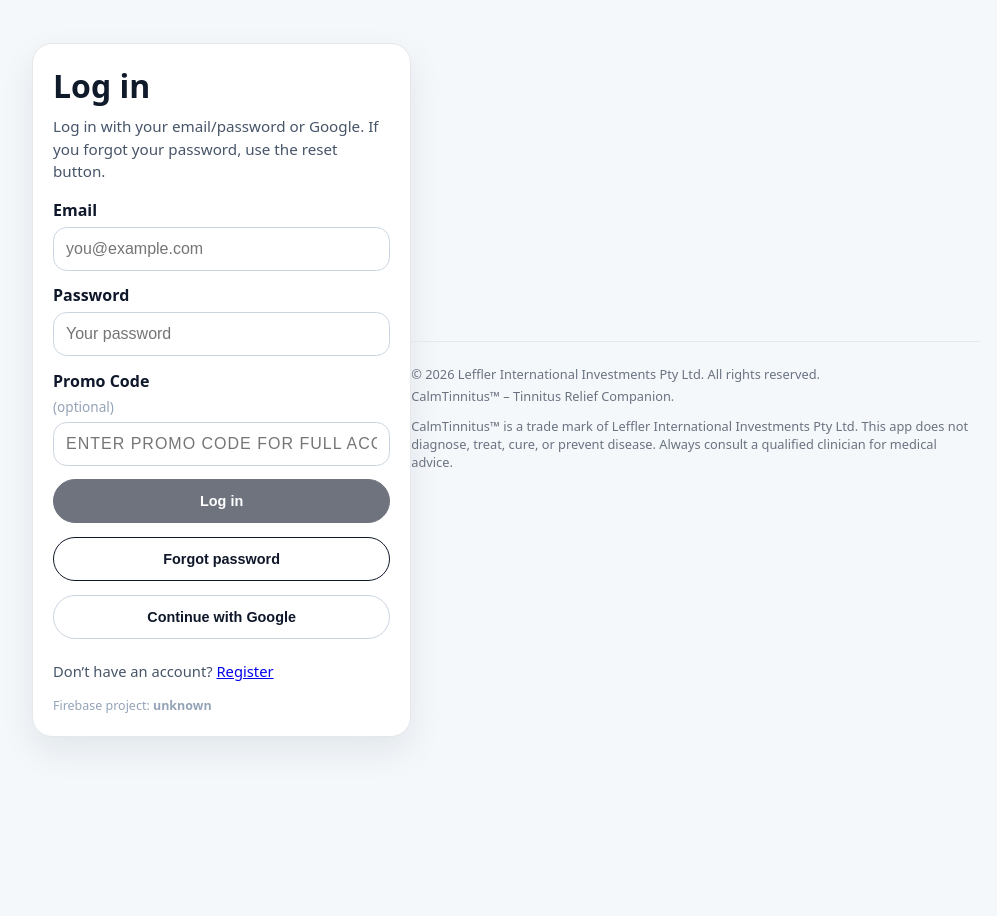
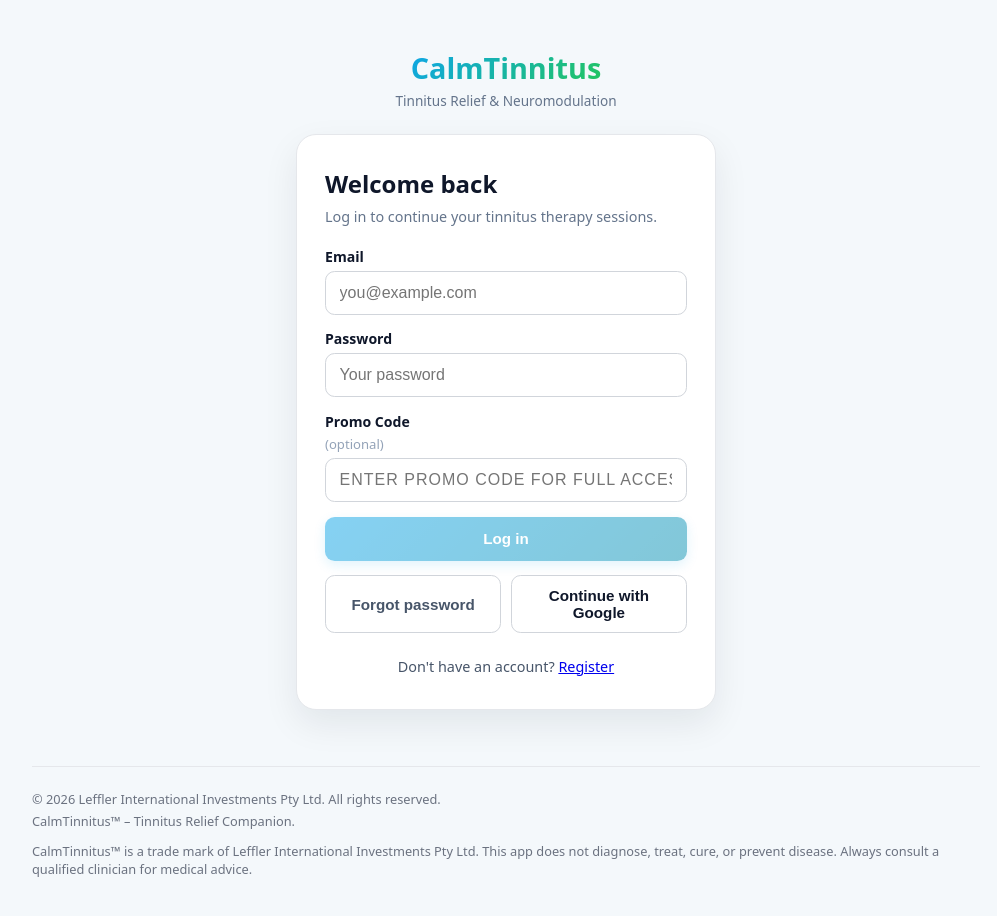
Before and after one commit to danyaffa/CalmTinnitus, a Next.js app: page /login in a window 1280 px wide. Shown: the whole page, without its empty margins (134-1131 px from the left). Before the commit the page ends 800 px from the top, so only its background shows below. Built offline with nearby package versions, Linux system fonts and the light colour scheme; no server answers.

Commit message:
Update page.tsx

```diff
--- a/app/login/page.tsx
+++ b/app/login/page.tsx
@@ -18,283 +18,155 @@ const PROMO_CODE = process.env.NEXT_PUBLIC_PROMO_CODE || "";
 
 function friendlyAuthError(codeOrMsg: string) {
   const s = (codeOrMsg || "").toLowerCase();
-
-  if (s.includes("auth/invalid-credential") || s.includes("wrong-password")) {
-    return "Incorrect email or password. Try again, or use “Forgot password”.";
-  }
-  if (s.includes("auth/user-not-found")) {
-    return "No account found for this email. Please register.";
-  }
-  if (s.includes("auth/too-many-requests")) {
-    return "Too many attempts. Please wait a few minutes and try again.";
-  }
-  if (s.includes("auth/popup-closed-by-user")) {
-    return "Google sign-in popup was closed. Please try again.";
-  }
-  if (s.includes("auth/operation-not-allowed")) {
-    return "Google sign-in is not enabled in Firebase Auth yet. Enable Google provider.";
-  }
-  if (s.includes("auth/unauthorized-domain")) {
-    return "This domain is not authorized for Google sign-in. Add your domain in Firebase Auth settings.";
-  }
+  if (s.includes("auth/invalid-credential") || s.includes("wrong-password")) return "Incorrect email or password. Try again, or use Forgot password.";
+  if (s.includes("auth/user-not-found")) return "No account found for this email. Please register.";
+  if (s.includes("auth/too-many-requests")) return "Too many attempts. Please wait a few minutes and try again.";
+  if (s.includes("auth/popup-closed-by-user")) return "Google sign-in popup was closed. Please try again.";
+  if (s.includes("auth/operation-not-allowed")) return "Google sign-in is not enabled in Firebase Auth yet.";
+  if (s.includes("auth/unauthorized-domain")) return "This domain is not authorized for Google sign-in.";
   return "Login failed. Please try again.";
 }
 
 export default function LoginPage() {
   const [email, setEmail] = useState("");
   const [password, setPassword] = useState("");
-
   const [promoCode, setPromoCode] = useState("");
-
   const [busy, setBusy] = useState(false);
   const [msg, setMsg] = useState<string>("");
   const [successMsg, setSuccessMsg] = useState<string>("");
 
-  const canSubmit = useMemo(() => {
-    return email.trim().length > 3 && password.length >= 6;
-  }, [email, password]);
+  const canSubmit = useMemo(() => email.trim().length > 3 && password.length >= 6, [email, password]);
 
   const firebaseDebug = useMemo(() => {
-    // Helps diagnose: “Register says exists but Login says none”.
     const projectId = (auth as any)?.app?.options?.projectId || "";
-    const authDomain = (auth as any)?.app?.options?.authDomain || "";
-    const apiKeyTail = String((auth as any)?.app?.options?.apiKey || "").slice(
-      -6
-    );
-    return { projectId, authDomain, apiKeyTail };
+    return { projectId };
   }, []);
 
   async function activatePromo(uid: string): Promise<boolean> {
     const code = promoCode.trim();
     if (!code) return false;
-    if (!PROMO_CODE) {
-      setMsg("Promo codes are not enabled right now.");
-      return false;
-    }
-    if (code.toUpperCase() !== PROMO_CODE.trim().toUpperCase()) {
-      setMsg("Invalid promo code. Please check and try again.");
-      return false;
-    }
+    if (!PROMO_CODE) { setMsg("Promo codes are not enabled right now."); return false; }
+    if (code.toUpperCase() !== PROMO_CODE.trim().toUpperCase()) { setMsg("Invalid promo code."); return false; }
     if (firebaseReady && db) {
       const ref = doc(db, "users", uid);
-      await setDoc(
-        ref,
-        {
-          uid,
-          subscriptionStatus: "active",
-          accessType: "promo",
-          promoCodeUsed: code.toUpperCase(),
-          promoActivatedAt: serverTimestamp(),
-        },
-        { merge: true }
-      );
+      await setDoc(ref, { uid, subscriptionStatus: "active", accessType: "promo", promoCodeUsed: code.toUpperCase(), promoActivatedAt: serverTimestamp() }, { merge: true });
     }
     return true;
   }
 
   async function onLoginEmail(e: React.FormEvent) {
     e.preventDefault();
-    setMsg("");
-    setSuccessMsg("");
-    setBusy(true);
+    setMsg(""); setSuccessMsg(""); setBusy(true);
     try {
       const cred = await signInWithEmailAndPassword(auth, email.trim(), password);
-
-      // If promo code was entered, validate and activate before redirecting
       if (promoCode.trim()) {
         const ok = await activatePromo(cred.user.uid);
-        if (!ok) {
-          setBusy(false);
-          return; // error message already set by activatePromo
-        }
+        if (!ok) { setBusy(false); return; }
         setSuccessMsg("Promo code activated! Redirecting...");
         setTimeout(() => { window.location.href = "/therapy"; }, 1200);
         return;
       }
-
       window.location.href = "/therapy";
     } catch (err: any) {
-      // If the email exists but ONLY via Google, explain clearly.
       const em = email.trim().toLowerCase();
       const codeOrMsg = String(err?.code || err?.message || "");
-      if (
-        codeOrMsg.includes("auth/user-not-found") ||
-        codeOrMsg.includes("auth/invalid-credential")
-      ) {
+      if (codeOrMsg.includes("auth/user-not-found") || codeOrMsg.includes("auth/invalid-credential")) {
         try {
           const methods = await fetchSignInMethodsForEmail(auth, em);
-          if (
-            methods?.length &&
-            !methods.includes("password") &&
-            methods.includes("google.com")
-          ) {
-            setMsg(
-              "This email is registered with Google sign-in. Please click “Continue with Google”."
-            );
+          if (methods?.length && !methods.includes("password") && methods.includes("google.com")) {
+            setMsg("This email is registered with Google sign-in. Please click Continue with Google.");
             return;
           }
-        } catch {
-          // ignore
-        }
+        } catch {}
       }
-
-      setMsg(`Firebase: ${friendlyAuthError(codeOrMsg)}`);
-    } finally {
-      setBusy(false);
-    }
+      setMsg(friendlyAuthError(codeOrMsg));
+    } finally { setBusy(false); }
   }
 
   async function onLoginGoogle() {
-    setMsg("");
-    setSuccessMsg("");
-    setBusy(true);
+    setMsg(""); setSuccessMsg(""); setBusy(true);
     try {
       const provider = new GoogleAuthProvider();
       provider.setCustomParameters({ prompt: "select_account" });
       const cred = await signInWithPopup(auth, provider);
-
-      // If promo code was entered, validate and activate before redirecting
       if (promoCode.trim()) {
         const ok = await activatePromo(cred.user.uid);
-        if (!ok) {
-          setBusy(false);
-          return;
-        }
+        if (!ok) { setBusy(false); return; }
         setSuccessMsg("Promo code activated! Redirecting...");
         setTimeout(() => { window.location.href = "/therapy"; }, 1200);
         return;
       }
-
       window.location.href = "/therapy";
     } catch (err: any) {
-      setMsg(`Firebase: ${friendlyAuthError(err?.code || err?.message)}`);
-    } finally {
-      setBusy(false);
-    }
+      setMsg(friendlyAuthError(err?.code || err?.message));
+    } finally { setBusy(false); }
   }
 
   async function onForgotPassword() {
     setMsg("");
     const em = email.trim();
-    if (!em) {
-      setMsg("Enter your email above first, then click “Forgot password”.");
-      return;
-    }
-
+    if (!em) { setMsg("Enter your email above first, then click Forgot password."); return; }
     setBusy(true);
     try {
       const emNorm = em.toLowerCase();
       const methods = await fetchSignInMethodsForEmail(auth, emNorm);
-
       if (!methods || methods.length === 0) {
-        setMsg(
-          `No account found for this email in this Firebase project. (Project: ${
-            firebaseDebug.projectId || "unknown"
-          }). If you are sure the account exists, your deployment is pointing to a different Firebase project (env vars).`
-        );
+        setMsg("No account found for this email. Please check or register a new account.");
         return;
       }
-
       if (!methods.includes("password")) {
-        if (methods.includes("google.com")) {
-          setMsg(
-            "This email uses Google sign-in (no password). Please click “Continue with Google”."
-          );
-          return;
-        }
-        setMsg(
-          "This email does not have a password login method. Please use the sign-in method you originally used."
-        );
+        if (methods.includes("google.com")) { setMsg("This email uses Google sign-in. Please click Continue with Google."); return; }
+        setMsg("This email does not have a password login. Please use the sign-in method you originally used.");
         return;
       }
-
       await sendPasswordResetEmail(auth, emNorm);
       setMsg("Password reset email sent. Check your inbox (and spam).");
     } catch (err: any) {
-      setMsg(`Firebase: ${friendlyAuthError(err?.code || err?.message)}`);
-    } finally {
-      setBusy(false);
-    }
+      setMsg(friendlyAuthError(err?.code || err?.message));
+    } finally { setBusy(false); }
   }
 
   return (
     <main className="auth-page">
+      <div className="auth-brand">
+        <Link href="/" style={{ textDecoration: "none" }}>
+          <span className="auth-logo-text">CalmTinnitus</span>
+        </Link>
+        <p className="auth-tagline">Tinnitus Relief &amp; Neuromodulation</p>
+      </div>
+
       <div className="card">
-        <h1>Log in</h1>
-        <p className="muted">
-          Log in with your email/password or Google. If you forgot your password,
-          use the reset button.
-        </p>
+        <h1>Welcome back</h1>
+        <p className="muted">Log in to continue your tinnitus therapy sessions.</p>
 
         {msg ? <div className="alert">{msg}</div> : null}
         {successMsg ? <div className="success">{successMsg}</div> : null}
 
         <form onSubmit={onLoginEmail} className="form">
-          <label className="label">
-            Email
-            <input
-              className="input"
-              value={email}
-              onChange={(e) => setEmail(e.target.value)}
-              placeholder="you@example.com"
-              type="email"
-              autoComplete="email"
-            />
+          <label className="label">Email
+            <input className="input" value={email} onChange={(e) => setEmail(e.target.value)} placeholder="you@example.com" type="email" autoComplete="email" />
           </label>
 
-          <label className="label">
-            Password
-            <input
-              className="input"
-              value={password}
-              onChange={(e) => setPassword(e.target.value)}
-              placeholder="Your password"
-              type="password"
-              autoComplete="current-password"
-            />
+          <label className="label">Password
+            <input className="input" value={password} onChange={(e) => setPassword(e.target.value)} placeholder="Your password" type="password" autoComplete="current-password" />
           </label>
 
-          <label className="label">
-            Promo Code <span className="optional">(optional)</span>
-            <input
-              className="input promo-input"
-              value={promoCode}
-              onChange={(e) => setPromoCode(e.target.value.toUpperCase())}
-              placeholder="Enter promo code for full access"
-              maxLength={30}
-              autoComplete="off"
-            />
+          <label className="label">Promo Code <span className="optional">(optional)</span>
+            <input className="input promo-input" value={promoCode} onChange={(e) => setPromoCode(e.target.value.toUpperCase())} placeholder="ENTER PROMO CODE FOR FULL ACCESS" maxLength={30} autoComplete="off" />
           </label>
 
-          <button className="btn" disabled={!canSubmit || busy} type="submit">
+          <button className="btn primary" disabled={!canSubmit || busy} type="submit">
             {busy ? "Working..." : "Log in"}
           </button>
 
-          <button
-            className="btn secondary"
-            type="button"
-            onClick={onForgotPassword}
-            disabled={busy}
-          >
-            Forgot password
-          </button>
+          <div className="btn-row">
+            <button className="btn secondary" type="button" onClick={onForgotPassword} disabled={busy}>Forgot password</button>
+            <button className="btn google" type="button" onClick={onLoginGoogle} disabled={busy}>Continue with Google</button>
+          </div>
 
-          <button
-            className="btn google"
-            type="button"
-            onClick={onLoginGoogle}
-            disabled={busy}
-          >
-            Continue with Google
-          </button>
-
-          <p className="small">
-            Don’t have an account? <Link href="/register">Register</Link>
-          </p>
-
-          <p className="tiny">
-            Firebase project:{" "}
-            <strong>{firebaseDebug.projectId || "unknown"}</strong>
+          <p className="small center">
+            {"Don't have an account? "}
+            <Link href="/register" className="link-accent">Register</Link>
           </p>
         </form>
       </div>
@@ -302,107 +174,35 @@ export default function LoginPage() {
       <Footer variant="minimal" />
 
       <style jsx>{`
-        .auth-page {
-          max-width: 980px;
-          margin: 0 auto;
-          padding: 1.25rem 1rem 2.5rem;
-          font-family: system-ui, -apple-system, BlinkMacSystemFont, "Segoe UI",
-            sans-serif;
-        }
-        .card {
-          max-width: 520px;
-          margin: 0 auto;
-          background: #fff;
-          border: 1px solid #e5e7eb;
-          border-radius: 1.25rem;
-          padding: 1.25rem;
-          box-shadow: 0 14px 35px rgba(15, 23, 42, 0.08);
-        }
-        h1 {
-          margin: 0 0 0.5rem;
-        }
-        .muted {
-          margin: 0 0 1rem;
-          color: #475569;
-          line-height: 1.5;
-        }
-        .alert {
-          background: #fff7ed;
-          border: 1px solid #fed7aa;
-          color: #9a3412;
-          padding: 0.75rem;
-          border-radius: 0.9rem;
-          margin-bottom: 1rem;
-          font-weight: 600;
-        }
-        .success {
-          background: #f0fdf4;
-          border: 1px solid #86efac;
-          color: #166534;
-          padding: 0.75rem;
-          border-radius: 0.9rem;
-          margin-bottom: 1rem;
-          font-weight: 700;
-          text-align: center;
-        }
-        .form {
-          display: grid;
-          gap: 0.85rem;
-        }
-        .label {
-          display: grid;
-          gap: 0.35rem;
-          color: #0f172a;
-          font-weight: 600;
-        }
-        .input {
-          padding: 0.65rem 0.75rem;
-          border-radius: 0.85rem;
-          border: 1px solid #cbd5e1;
-          outline: none;
-          font-size: 1rem;
-        }
-        .promo-input {
-          letter-spacing: 1px;
-          text-transform: uppercase;
-        }
-        .optional {
-          font-weight: 400;
-          color: #94a3b8;
-          font-size: 0.85rem;
-        }
-        .btn {
-          padding: 0.65rem 0.9rem;
-          border-radius: 999px;
-          border: 1px solid #0f172a;
-          background: #0f172a;
-          color: #fff;
-          font-weight: 800;
-          cursor: pointer;
-        }
-        .btn:disabled {
-          opacity: 0.6;
-          cursor: not-allowed;
-        }
-        .btn.secondary {
-          background: #fff;
-          color: #0f172a;
-        }
-        .btn.google {
-          background: #fff;
-          color: #0f172a;
-          border-color: #cbd5e1;
-        }
-        .small {
-          margin: 0.5rem 0 0;
-          color: #475569;
-          font-size: 0.92rem;
-        }
-        .tiny {
-          margin: 0.1rem 0 0;
-          color: #94a3b8;
-          font-size: 0.78rem;
-        }
+        .auth-page { max-width:980px; margin:0 auto; padding:3rem 1rem 2.5rem; font-family:system-ui,-apple-system,sans-serif; display:flex; flex-direction:column; align-items:center; min-height:100vh; }
+        .auth-brand { text-align:center; margin-bottom:1.5rem; }
+        .auth-logo-text { font-size:1.8rem; font-weight:800; background:linear-gradient(135deg,#0ea5e9,#22c55e); -webkit-background-clip:text; -webkit-text-fill-color:transparent; background-clip:text; }
+        .auth-tagline { margin:0.25rem 0 0; font-size:0.85rem; color:#64748b; font-weight:500; }
+        .card { width:100%; max-width:420px; background:#fff; border:1px solid #e5e7eb; border-radius:1.25rem; padding:2rem 1.75rem; box-shadow:0 14px 35px rgba(15,23,42,0.08); }
+        h1 { margin:0 0 0.35rem; font-size:1.5rem; color:#0f172a; }
+        .muted { margin:0 0 1.25rem; color:#64748b; line-height:1.5; font-size:0.9rem; }
+        .alert { background:#fff7ed; border:1px solid #fed7aa; color:#9a3412; padding:0.75rem; border-radius:0.75rem; margin-bottom:1rem; font-weight:600; font-size:0.88rem; }
+        .success { background:#f0fdf4; border:1px solid #86efac; color:#166534; padding:0.75rem; border-radius:0.75rem; margin-bottom:1rem; font-weight:700; text-align:center; font-size:0.88rem; }
+        .form { display:grid; gap:0.9rem; }
+        .label { display:grid; gap:0.3rem; color:#0f172a; font-weight:600; font-size:0.88rem; }
+        .input { padding:0.7rem 0.85rem; border-radius:0.6rem; border:1px solid #d1d5db; outline:none; font-size:1rem; transition:border-color 0.2s; }
+        .input:focus { border-color:#0ea5e9; box-shadow:0 0 0 3px rgba(14,165,233,0.1); }
+        .promo-input { letter-spacing:1px; text-transform:uppercase; }
+        .optional { font-weight:400; color:#94a3b8; font-size:0.82rem; }
+        .btn { padding:0.7rem 1rem; border-radius:0.6rem; border:1px solid #d1d5db; font-weight:700; cursor:pointer; font-size:0.95rem; transition:0.2s; }
+        .btn:disabled { opacity:0.5; cursor:not-allowed; }
+        .btn.primary { background:linear-gradient(135deg,#0ea5e9,#0891b2); color:#fff; border:none; box-shadow:0 4px 12px rgba(14,165,233,0.25); }
+        .btn.primary:hover:not(:disabled) { filter:brightness(1.05); }
+        .btn-row { display:grid; grid-template-columns:1fr 1fr; gap:0.6rem; }
+        .btn.secondary { background:#fff; color:#475569; }
+        .btn.secondary:hover:not(:disabled) { background:#f8fafc; }
+        .btn.google { background:#fff; color:#0f172a; border-color:#d1d5db; }
+        .btn.google:hover:not(:disabled) { background:#f8fafc; }
+        .small { margin:0.5rem 0 0; color:#475569; font-size:0.9rem; }
+        .center { text-align:center; }
+        .link-accent { color:#0ea5e9; font-weight:600; text-decoration:none; }
+        .link-accent:hover { text-decoration:underline; }
+        @media (max-width:480px) { .card { padding:1.5rem 1.25rem; } .btn-row { grid-template-columns:1fr; } }
       `}</style>
     </main>
   );
```
